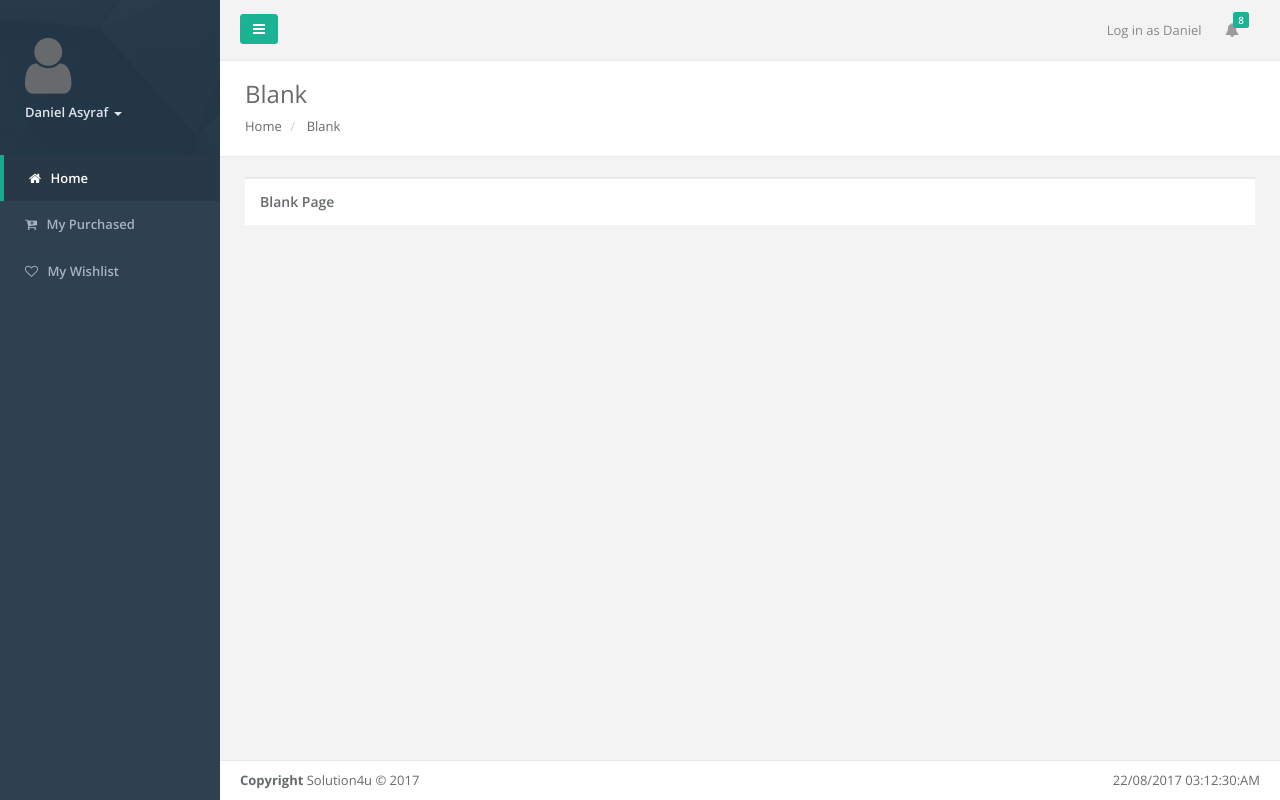
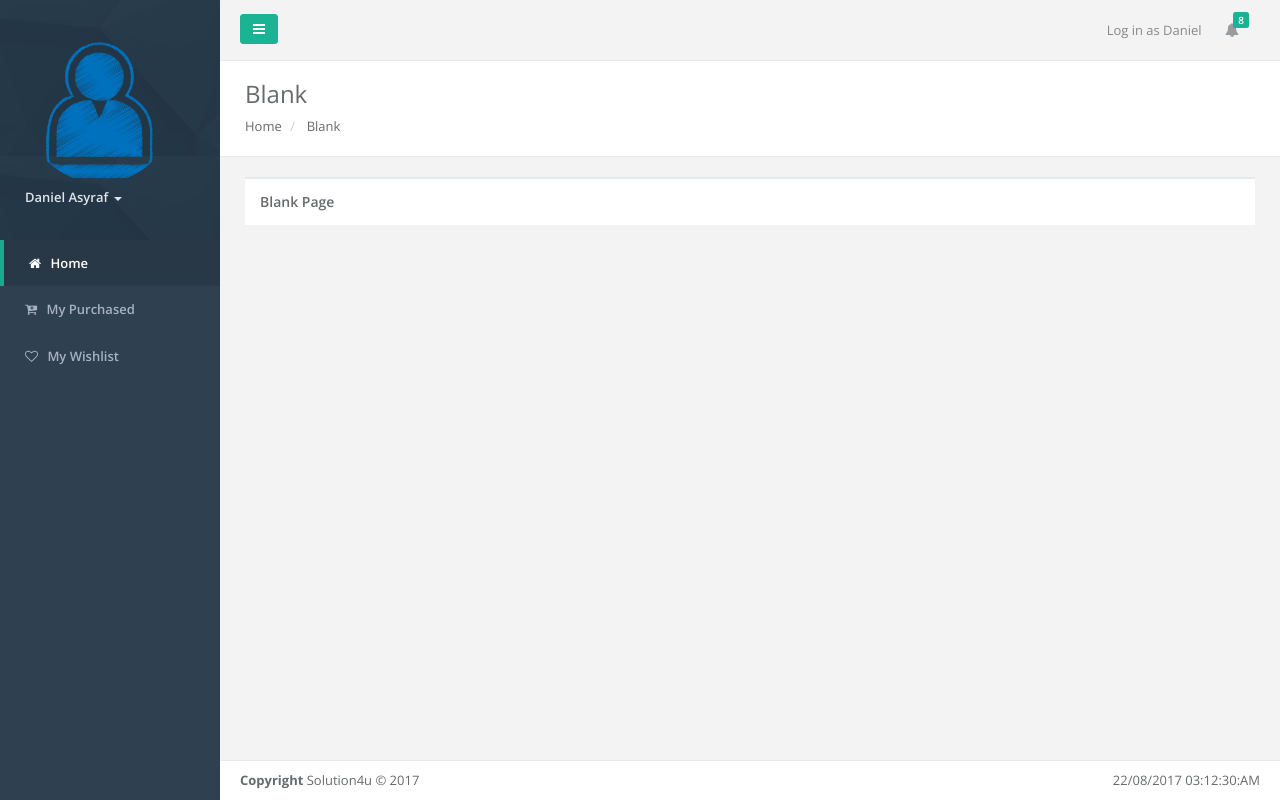
Before and after one commit to mrasyraf/inspired, a PHP site: page /blank.php in a window 1280 px wide. Run offline with PHP 8.4, Linux system fonts and the light colour scheme; the visitor is signed in with stand-in values (Sample User, id 1); some libraries are stand-ins or nearby versions.

Commit message:
change user icon

```diff
--- a/header.php
+++ b/header.php
@@ -33,8 +33,8 @@
                     <ul class="nav metismenu" id="side-menu">
                         <li class="nav-header">
                             <div class="dropdown profile-element"> <span style="text-align: center">
-                                    <!--<img alt="image" class="img-circle" src="img/profile/avatar-2.png" />-->
-                                    <i class="fa fa-user fa-5x"></i>
+                                    <img alt="image" class="img-circle" width="150px" height="150px" src="img/profile/avatar-3.png" />
+                                    <!--<i class="fa fa-user fa-5x"></i>-->
                                 </span>
                                 <a data-toggle="dropdown" class="dropdown-toggle" href="#">
                                     <span class="clear">
```
Also changed, not shown: img/profile/avatar-3.png (added).
